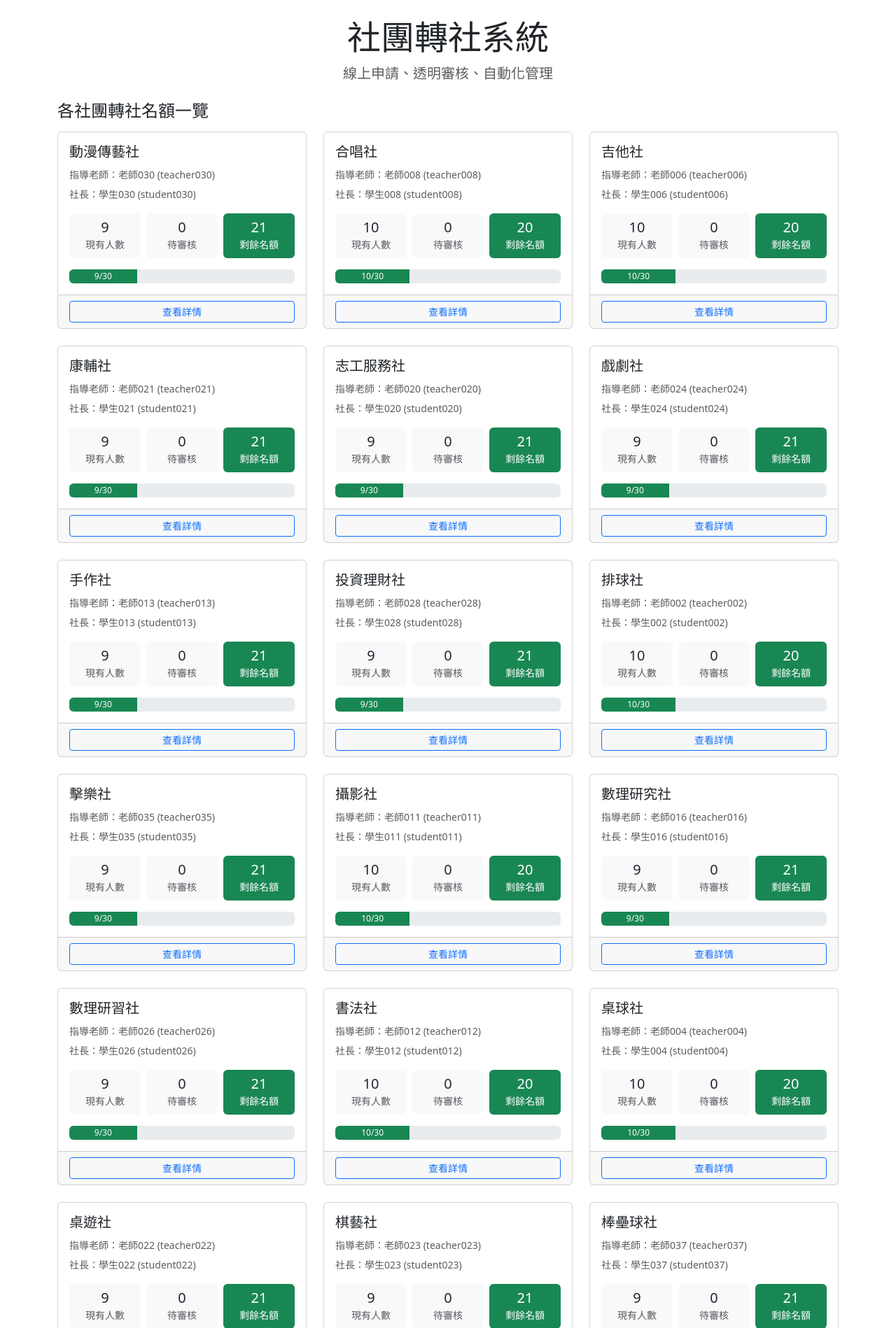
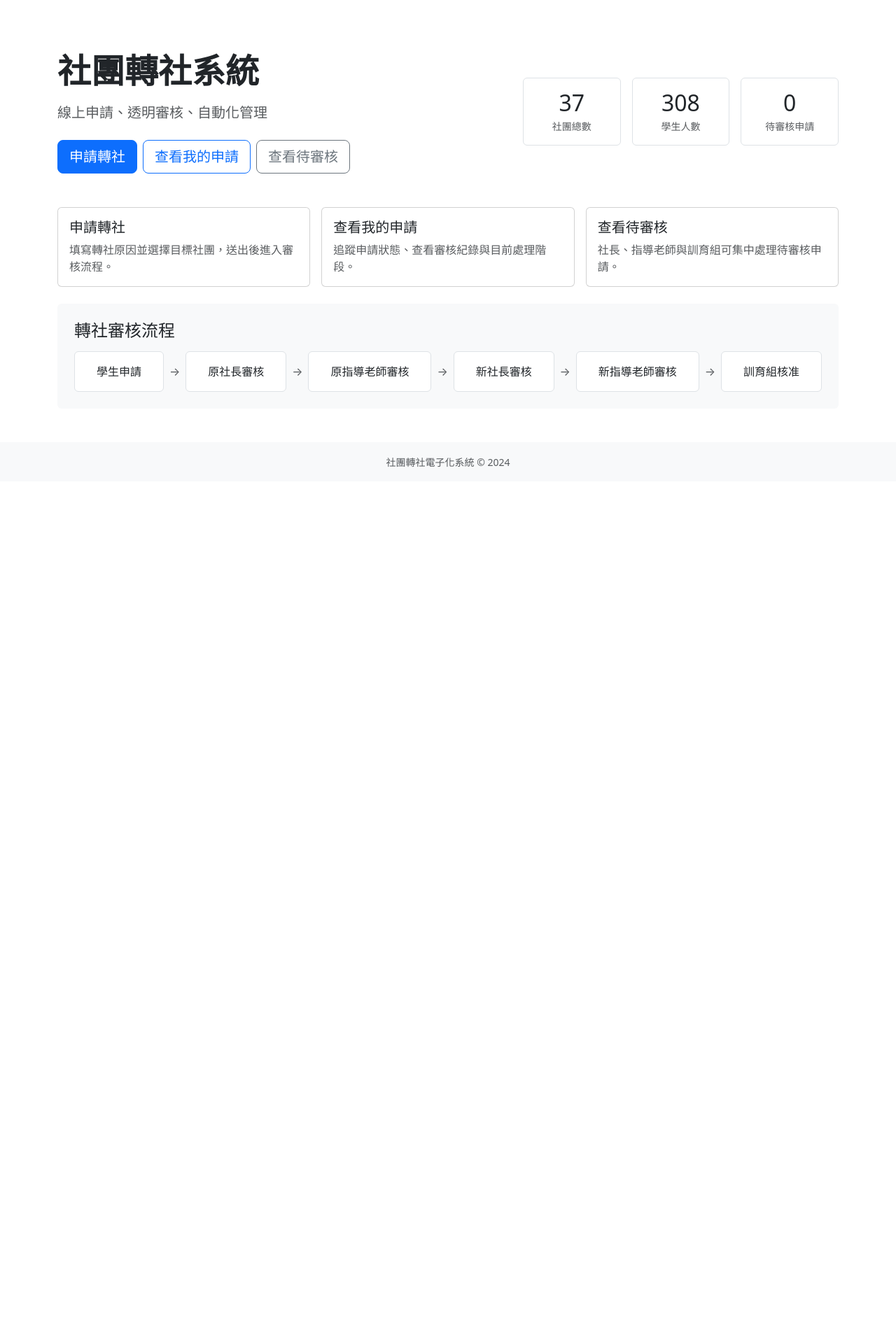
Before and after one commit to 11330097-stack/ClubTransferProject, a Django app: page / in a window 1280 px wide. Shown: the part 56-1954 px from the top of the page at 70% size. After the commit the page ends 724 px from the top, so only its background shows below. Run offline with Django 4.2, Linux system fonts and the light colour scheme; data comes from the database, SQL or seed files in the repository; both versions use the stored data as it was after the commit.

Commit message:
User.objects.filter(role="student", is_active=True).count()

```diff
--- a/accounts/views.py
+++ b/accounts/views.py
@@ -1,7 +1,9 @@
 from django.views.generic import TemplateView, View
 from django.contrib.auth.mixins import LoginRequiredMixin
 from django.shortcuts import render
+from django.contrib.auth import get_user_model
 from clubs.models import Club
+from transfers.models import TransferRequest
 
 
 class HomeView(TemplateView):
@@ -12,23 +14,20 @@ class HomeView(TemplateView):
 
     def get_context_data(self, **kwargs):
         context = super().get_context_data(**kwargs)
-        clubs = Club.objects.all().prefetch_related('members', 'transfer_in_requests')
+        User = get_user_model()
+        pending_statuses = [
+            'orig_president_pending',
+            'orig_teacher_pending',
+            'new_president_pending',
+            'new_teacher_pending',
+            'admin_pending',
+        ]
 
-        club_info = []
-        for club in clubs:
-            pending_count = club.transfer_in_requests.filter(
-                status__in=['new_president_pending', 'new_teacher_pending']
-            ).count()
-
-            remaining_slots = club.max_members - club.current_members
-
-            club_info.append({
-                'club': club,
-                'pending_count': pending_count,
-                'remaining_slots': max(0, remaining_slots),
-            })
-
-        context['club_info_list'] = club_info
+        context.update({
+            'club_count': Club.objects.filter(is_active=True).count(),
+            'student_count': User.objects.filter(role='student', is_active=True).count(),
+            'pending_count': TransferRequest.objects.filter(status__in=pending_statuses).count(),
+        })
         return context
 
 
--- a/templates/accounts/home.html
+++ b/templates/accounts/home.html
@@ -1,91 +1,87 @@
 {% extends 'base.html' %}
 
-{% block title %}首頁 - 社團轉社系統{% endblock %}
+{% block title %}社團轉社系統{% endblock %}
 
 {% block content %}
-<div class="text-center mb-4">
-    <h1 class="display-5">社團轉社系統</h1>
-    <p class="lead text-muted">線上申請、透明審核、自動化管理</p>
+<section class="py-4 py-md-5">
+    <div class="row align-items-center g-4">
+        <div class="col-lg-7">
+            <h1 class="display-5 fw-bold mb-3">社團轉社系統</h1>
+            <p class="lead text-muted mb-4">線上申請、透明審核、自動化管理</p>
+            <div class="d-flex flex-wrap gap-2">
+                <a href="{% url 'transfer_apply' %}" class="btn btn-primary btn-lg">申請轉社</a>
+                <a href="{% url 'my_requests' %}" class="btn btn-outline-primary btn-lg">查看我的申請</a>
+                <a href="{% url 'pending_approvals' %}" class="btn btn-outline-secondary btn-lg">查看待審核</a>
             </div>
-
-{% if user.is_authenticated %}
-    {% if user.role == 'student' or user.role == 'president' %}
-        <div class="d-grid gap-2 d-md-flex justify-content-md-center mb-4">
-            <a href="{% url 'transfer_apply' %}" class="btn btn-primary btn-lg">申請轉社</a>
-            <a href="{% url 'my_requests' %}" class="btn btn-outline-primary btn-lg">查看申請進度</a>
         </div>
-    {% elif user.role == 'admin' %}
-        <div class="d-grid gap-2 d-md-flex justify-content-md-center mb-4">
-            <a href="{% url 'pending_approvals' %}" class="btn btn-primary btn-lg">待審核申請</a>
-            <a href="{% url 'all_requests' %}" class="btn btn-outline-primary btn-lg">全部申請紀錄</a>
-        </div>
-    {% endif %}
-{% endif %}
-
-<h2 class="h4 mb-3">各社團轉社名額一覽</h2>
-
-<div class="row row-cols-1 row-cols-md-2 row-cols-lg-3 g-4">
-    {% for info in club_info_list %}
-    <div class="col">
-        <div class="card club-card h-100">
-            <div class="card-body">
-                <h5 class="card-title">{{ info.club.name }}</h5>
-                <p class="card-text text-muted mb-1">
-                    <small>指導老師：{{ info.club.teacher|default:"未設定" }}</small>
-                </p>
-                <p class="card-text text-muted">
-                    <small>社長：{{ info.club.president|default:"未設定" }}</small>
-                </p>
-
-                <div class="row text-center g-2">
+        <div class="col-lg-5">
+            <div class="row g-3">
                 <div class="col-4">
-                        <div class="p-2 bg-light rounded">
-                            <div class="h5 mb-0">{{ info.club.current_members }}</div>
-                            <small class="text-muted">現有人數</small>
+                    <div class="border rounded p-3 text-center h-100">
+                        <div class="h2 mb-1">{{ club_count }}</div>
+                        <div class="text-muted small">社團總數</div>
                     </div>
                 </div>
                 <div class="col-4">
-                        <div class="p-2 bg-light rounded">
-                            <div class="h5 mb-0">{{ info.pending_count }}</div>
-                            <small class="text-muted">待審核</small>
+                    <div class="border rounded p-3 text-center h-100">
+                        <div class="h2 mb-1">{{ student_count }}</div>
+                        <div class="text-muted small">學生人數</div>
                     </div>
                 </div>
                 <div class="col-4">
-                        <div class="p-2 {% if info.remaining_slots > 0 %}bg-success text-white{% else %}bg-danger text-white{% endif %} rounded">
-                            <div class="h5 mb-0">{{ info.remaining_slots }}</div>
-                            <small>{% if info.remaining_slots > 0 %}剩餘名額{% else %}已額滿{% endif %}</small>
-                        </div>
-                    </div>
-                </div>
-
-                <div class="mt-3">
-                    <div class="progress" style="height: 20px;">
-                        {% widthratio info.club.current_members info.club.max_members 100 as percentage %}
-                        <div class="progress-bar {% if percentage >= 100 %}bg-danger{% elif percentage >= 80 %}bg-warning{% else %}bg-success{% endif %}"
-                             role="progressbar"
-                             style="width: {{ percentage }}%">
-                            {{ info.club.current_members }}/{{ info.club.max_members }}
+                    <div class="border rounded p-3 text-center h-100">
+                        <div class="h2 mb-1">{{ pending_count }}</div>
+                        <div class="text-muted small">待審核申請</div>
                     </div>
                 </div>
             </div>
         </div>
-            <div class="card-footer">
-                <a href="{% url 'club_detail' info.club.pk %}" class="btn btn-outline-primary btn-sm w-100">
-                    查看詳情
+    </div>
+</section>
+
+<section class="mb-4">
+    <div class="row row-cols-1 row-cols-md-3 g-3">
+        <div class="col">
+            <a href="{% url 'transfer_apply' %}" class="card h-100 text-decoration-none text-body">
+                <div class="card-body">
+                    <h2 class="h5 card-title">申請轉社</h2>
+                    <p class="card-text text-muted mb-0">填寫轉社原因並選擇目標社團，送出後進入審核流程。</p>
+                </div>
+            </a>
+        </div>
+        <div class="col">
+            <a href="{% url 'my_requests' %}" class="card h-100 text-decoration-none text-body">
+                <div class="card-body">
+                    <h2 class="h5 card-title">查看我的申請</h2>
+                    <p class="card-text text-muted mb-0">追蹤申請狀態、查看審核紀錄與目前處理階段。</p>
+                </div>
+            </a>
+        </div>
+        <div class="col">
+            <a href="{% url 'pending_approvals' %}" class="card h-100 text-decoration-none text-body">
+                <div class="card-body">
+                    <h2 class="h5 card-title">查看待審核</h2>
+                    <p class="card-text text-muted mb-0">社長、指導老師與訓育組可集中處理待審核申請。</p>
+                </div>
             </a>
         </div>
     </div>
+</section>
+
+<section class="bg-light rounded p-4">
+    <h2 class="h4 mb-3">轉社審核流程</h2>
+    <div class="d-flex flex-column flex-lg-row gap-2 align-items-lg-center text-center">
+        <div class="flex-fill border rounded bg-white p-3">學生申請</div>
+        <div class="text-muted">→</div>
+        <div class="flex-fill border rounded bg-white p-3">原社長審核</div>
+        <div class="text-muted">→</div>
+        <div class="flex-fill border rounded bg-white p-3">原指導老師審核</div>
+        <div class="text-muted">→</div>
+        <div class="flex-fill border rounded bg-white p-3">新社長審核</div>
+        <div class="text-muted">→</div>
+        <div class="flex-fill border rounded bg-white p-3">新指導老師審核</div>
+        <div class="text-muted">→</div>
+        <div class="flex-fill border rounded bg-white p-3">訓育組核准</div>
     </div>
-    {% empty %}
-    <div class="col-12">
-        <div class="alert alert-info">目前沒有社團資料</div>
-    </div>
-    {% endfor %}
-</div>
-
-{% if not user.is_authenticated %}
-<div class="text-center mt-5">
-    <a href="{% url 'login' %}" class="btn btn-primary btn-lg">登入系統</a>
-</div>
-{% endif %}
+</section>
 {% endblock %}
```
Also changed, not shown: clubs/views.py (+19 -1 lines), templates/clubs/club_list.html (+47 -18 lines), db.sqlite3. Lines whose indentation alone changed are shown as unchanged.
